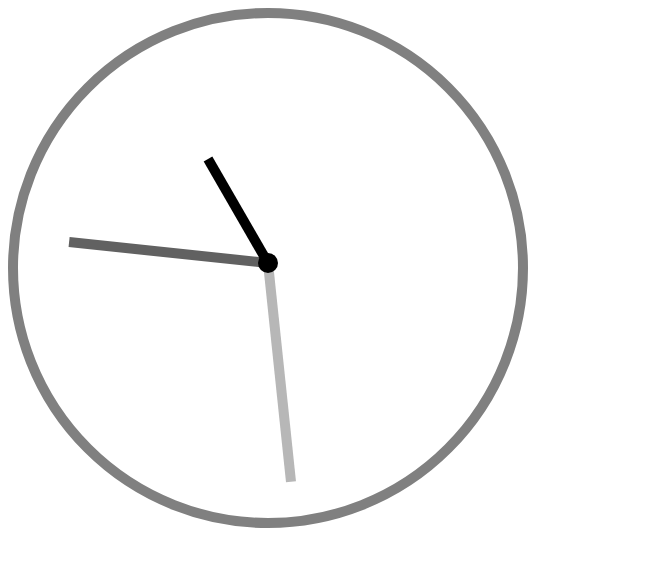
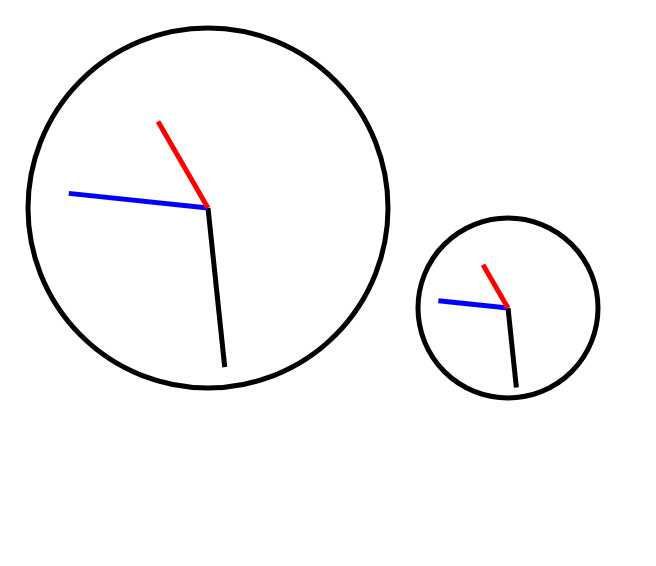
Before and after one commit to nazzakkii/analogue-clock, a website: page index.html in a window 1280 px wide. Shown: the whole page, without its empty margins (0-656 px from the left). Drawn offline with Linux system fonts and the light colour scheme.

Commit message:
resizeable clocks

```diff
--- a/index.css
+++ /dev/null
@@ -1,39 +0,0 @@
-.clock {
-  width: 500px;
-  height: 500px;
-
-  border-radius: 100%;
-  border: solid 10px grey;
-}
-
-.clock-handles-container {
-  transform: translate(250px, 240px);
-}
-
-.clock-center-point {
-  border-radius: 100%;
-  width: 20px;
-  height: 20px;
-  background-color: black;
-  transform: translate(calc(250px - 10px), calc(250px - 15px));
-  position: absolute;
-}
-
-.handle {
-  height: 10px;
-  transform-origin: left;
-  position: absolute;
-}
-
-#seconds-handle {
-  width: 220px;
-  background-color: #b7b7b7;
-}
-#minutes-handle {
-  width: 200px;
-  background-color: #616161;
-}
-#hours-handle {
-  width: 120px;
-  background-color: black;
-}
--- a/index.html
+++ b/index.html
@@ -1,10 +1,8 @@
-<div class="clock">
-  <div class="clock-handles-container">
-    <div id="seconds-handle" class="handle"></div>
-    <div id="minutes-handle" class="handle"></div>
-    <div id="hours-handle" class="handle"></div>
-  </div>
-  <div class="clock-center-point"></div>
-</div>
+<!DOCTYPE html>
+<html>
+  <head>
+    <title>Something to Stare at</title>
+  </head>
+  <body></body>
+</html>
 <script type="text/javascript" src="./index.js"></script>
-<link rel="stylesheet" href="index.css" />
--- a/index.js
+++ b/index.js
@@ -5,49 +5,89 @@ const handleTimes = [
     id: "seconds-handle",
     toTimeValue: (time) => time.getSeconds(),
     angleDivide: 60,
+    handleLength: 0.8,
+    color: "black",
   },
   {
     id: "minutes-handle",
     toTimeValue: (time) => time.getMinutes(),
     angleDivide: 60,
+    handleLength: 0.7,
+    color: "blue",
   },
   {
     id: "hours-handle",
     toTimeValue: (time) => time.getHours(),
     angleDivide: 12,
+    handleLength: 0.5,
+    color: "red",
   },
 ];
-
-//
-//
-//
 
 const timeValueToAngle = (angleDivide, timeValue) => {
   const angle = (360 / angleDivide) * timeValue;
   return angle + clockAngleOffset;
 };
 
-const handleModifyAngle = (handleId) => (angle) => {
-  const handleElement = document.getElementById(handleId);
-  handleElement.style.transform = `rotate(${angle}deg)`;
+const drawClock = ({ size, id, time }) => {
+  const ctx = document.getElementById(id).getContext("2d");
+
+  const centerPoint = size / 2;
+
+  const handles = handleTimes.map((item) => ({
+    ...item,
+    angle: timeValueToAngle(item.angleDivide, item.toTimeValue(time)),
+  }));
+
+  ctx.clearRect(0, 0, size, size);
+  ctx.lineWidth = 5;
+
+  handles?.map((item) => {
+    const handLength = item.handleLength * (size / 2);
+
+    const angleInRadians = item.angle * (Math.PI / 180);
+
+    const xPos = handLength * Math.cos(angleInRadians) + centerPoint;
+    const yPos = handLength * Math.sin(angleInRadians) + centerPoint;
+
+    ctx.strokeStyle = item.color;
+
+    ctx.beginPath();
+    ctx.moveTo(centerPoint, centerPoint);
+    ctx.lineTo(xPos, yPos);
+
+    ctx.stroke();
+    ctx.closePath();
+  });
+
+  ctx.beginPath();
+  ctx.strokeStyle = "black";
+  ctx.arc(centerPoint, centerPoint, (size / 2) * 0.9, 0, 2 * Math.PI);
+  ctx.stroke();
 };
 
-const modifyTime = (time) =>
-  handleTimes.map((item) =>
-    handleModifyAngle(item.id)(
-      timeValueToAngle(item.angleDivide, item.toTimeValue(time))
-    )
-  );
+const createClock = (size) => (id) => {
+  const canvas = document.createElement("canvas");
+  canvas.id = id;
+  canvas.width = size;
+  canvas.height = size;
 
-//
-//initialize clock
-//
+  document.body.appendChild(canvas);
 
-let time = new Date();
-modifyTime(time);
+  drawClock({
+    size,
+    id,
+    time: new Date(),
+  });
+  setInterval(() => {
+    drawClock({
+      size,
+      id,
+      time: new Date(),
+    });
+  }, 1000);
+};
 
-setInterval(() => {
-  time = new Date();
+createClock(400)("xyzCanvas");
 
-  modifyTime(time);
-}, 1000);
+createClock(200)("canvas");
```
